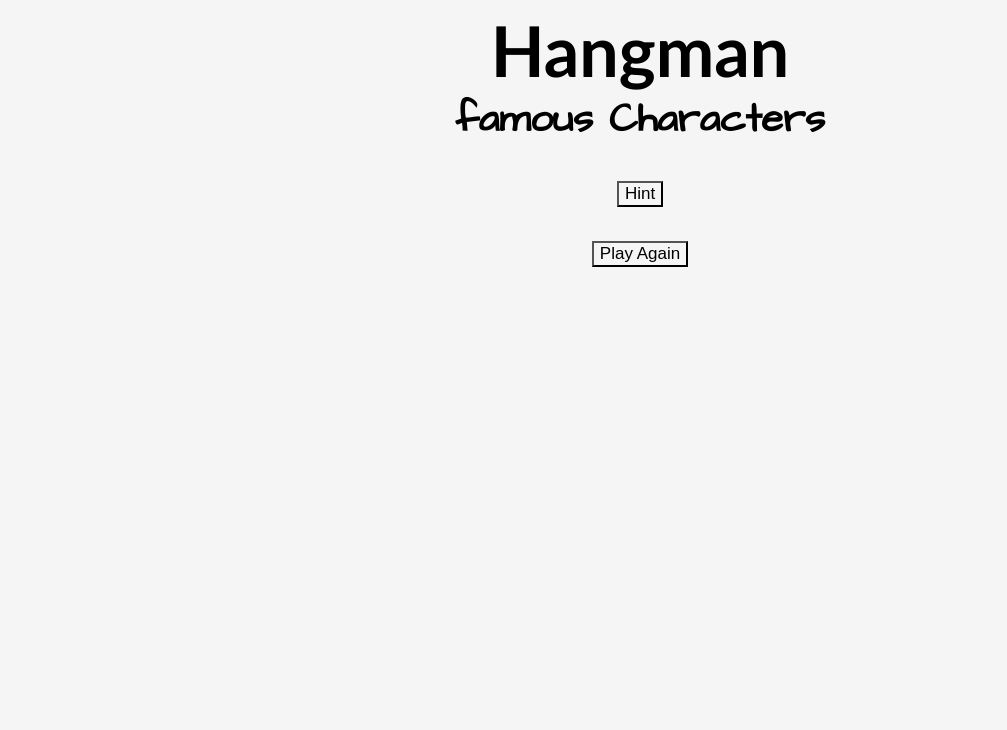
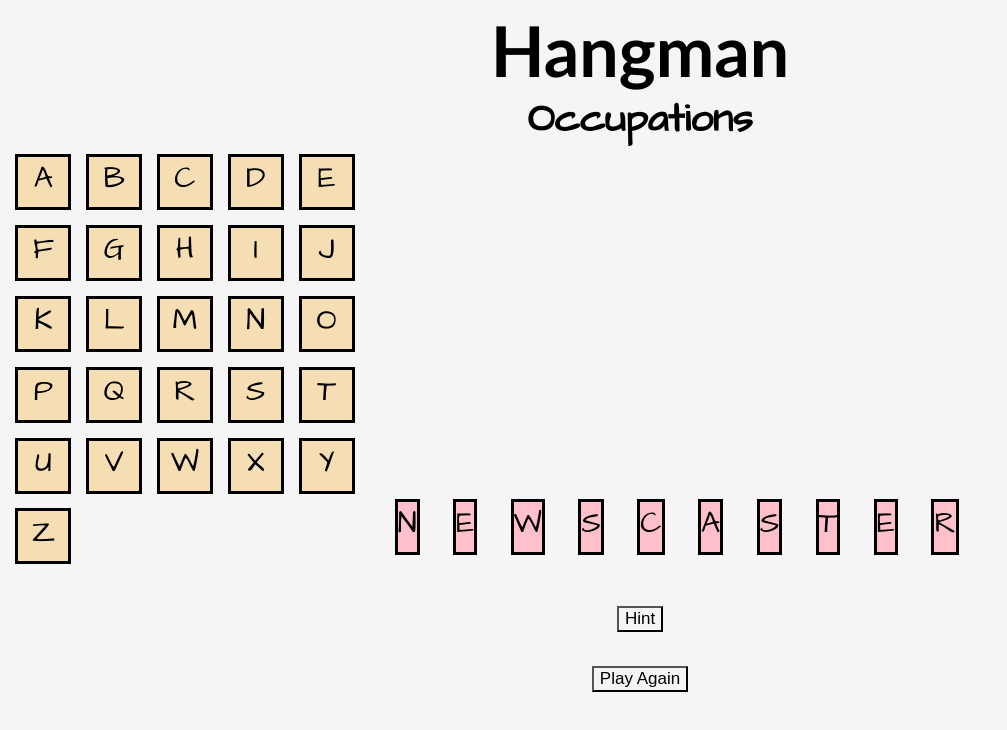
Before and after one commit to CAGuevara/HangmanProject, a plain HTML site: page index.html in a window 1280 px wide. Shown: the whole page, without its empty margins (0-1007 px from the left). Drawn offline with Linux system fonts and the light colour scheme.

Commit message:
3er Update

```diff
--- a/css/hangmanStyles.css
+++ b/css/hangmanStyles.css
@@ -23,6 +23,14 @@ background-color: whitesmoke;
 
       /* justify-content: space-around; */
   }
+  #wordInit{
+    display:flex;
+    align-items: flex-end;
+  }
+  #try{
+    display:flex;
+
+  }
   #categories{
       font-family: 'Architects Daughter', cursive;
       align-content: center;
@@ -38,6 +46,19 @@ background-color: whitesmoke;
       font-size: 30px;
       border: solid;
       margin: 2%;
+      text-align: center;
+    }
+    .wordDisplay{
+      width: 50px;
+      height: 50px;
+      display: flex;
+      display: inline;
+      background-color : pink;
+      font-family: 'Architects Daughter', cursive;
+      font-size: 30px;
+      border: solid;
+      margin: 3%;
+      text-align: center;
     }
 
 #hint {
--- a/index.html
+++ b/index.html
@@ -21,11 +21,12 @@
         <div id='categories'>
             category
         </div>
-        <div id='alphaContainer'>
-            </div>
-            <!-- <p>WORD</p> -->
-            </div>
-
+        <div id="try">
+             <div id='alphaContainer'> </div>
+            <div id="wordInit"> </div>
+        </div>
+         </div>
+            <!-- <div id='guessWord'>  </div> -->
             <div id="clueBox">
                 <div id="clue"></div>
                 <div id = "hintPlay">
--- a/js/hangman.js
+++ b/js/hangman.js
@@ -1,20 +1,25 @@
 // test 1
 const alphabet = ['a','b','c','d','e','f','g','h','i','j','k','l','m','n','o','p','q','r','s','t','u','v','w','x','y','z'];
-// let showClue = document.getElementById("clue");
 const showClue = document.querySelector("#clue");
 const alphaContainer = document.querySelector("#alphaContainer");
 const playAgain = document.querySelector("#playAgain");
 const category = document.querySelector("#categories");
+const wordInit = document.querySelector("#wordInit");
+let getWordArray = [];
+
+// ================ Printing the Alphabet ================
 
 alphabet.forEach(letter => {
-
+    let alpha = document.createElement("div");
+    alpha.setAttribute("class","letter");
+    alpha.innerText=letter.toUpperCase();
+    alphaContainer.appendChild(alpha);
 })
-
 
 let occupations =[
     {
         name : "Librarian",
-    Hint : "Works at a Library",
+        hint : "Works at a Library",
         cat : "Occupations"
     },
     {
@@ -88,40 +93,61 @@ let famousCharacters = [
         cat : "famous Characters"
     }
 ]
-const categories = [occupations,animals,famousCharacters];
-// console.log(occupations[1]);
-
-let final = getWord();
-category.textContent = final.cat;
-console.log(final.name);
-console.log(final.hint);
-console.log(final.cat);
-
-hint.onclick = function(){
-    showClue.innerHTML=`${final.hint}`;
-    hint.style.visibility ="hidden";
-};
 
 
+const categories = [occupations,animals,famousCharacters];
 
-playAgain.onclick = function(){
-    // console.log(getWord());
-    final = getWord();
-    showClue.innerHTML = " ";
-    // console.log(final)
-    hint.style.visibility ="visible";
-    category.textContent = final.cat;
-
-}
-
+// ============== GET RANDOM WORD TO PLAY ==============
 function getRandom (max){
     return Math.floor(Math.random()* max);
 }
 
 function getWord () {
     const randomCat = getRandom(categories.length);
-    console.log(randomCat);
     const randomSub = getRandom(categories[randomCat].length);
     const guessWord = categories[randomCat][randomSub];
     return guessWord;
 }
+
+// ==============  ==============
+let final = getWord();
+let wordToGuess = getWord();
+category.textContent = wordToGuess.cat;
+let displayWord = wordToGuess.name;
+getWordArray = displayWord.split("")
+showingWord(getWordArray);
+
+// ============== SHOWING THE WORDS SPACES ==============
+function showingWord(getWordArray){
+    getWordArray.forEach(letterDisplay => {
+        let wordVis = document.createElement("div");
+        wordVis.setAttribute("class","wordDisplay");
+        wordVis.innerText=letterDisplay.toUpperCase();
+        wordInit.appendChild(wordVis);
+    })
+}
+// ============== CLEAN ARRAY ==============
+function cleanUpWordArray(){
+    getWordArray = [];
+}
+
+// ============== HINT ==============
+hint.onclick = function(){
+    showClue.innerText=`Hint : ${wordToGuess.hint}`;
+    hint.style.visibility ="hidden";
+};
+
+// ============== PLAY AGAIN ==============
+playAgain.onclick = function(){
+    wordToGuess = getWord();
+    showClue.innerText = " ";
+    hint.style.visibility ="visible";
+    category.textContent = wordToGuess.cat;
+    // console.log(showingWord(getWordArray));
+    // if(getWordArray.length){
+    //     cleanUpWordArray();
+    // }
+    // else{
+    //     showingWord(getWordArray);
+    // }
+};
```
Lines whose indentation alone changed are shown as unchanged.
